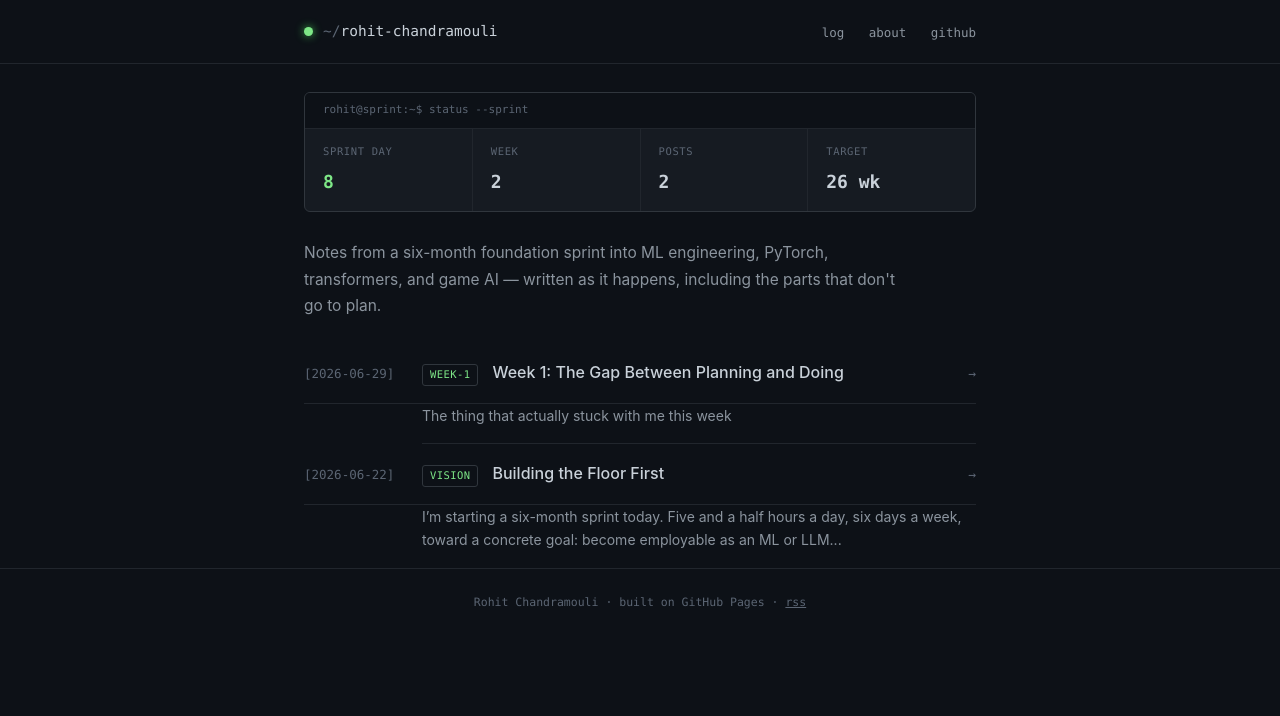
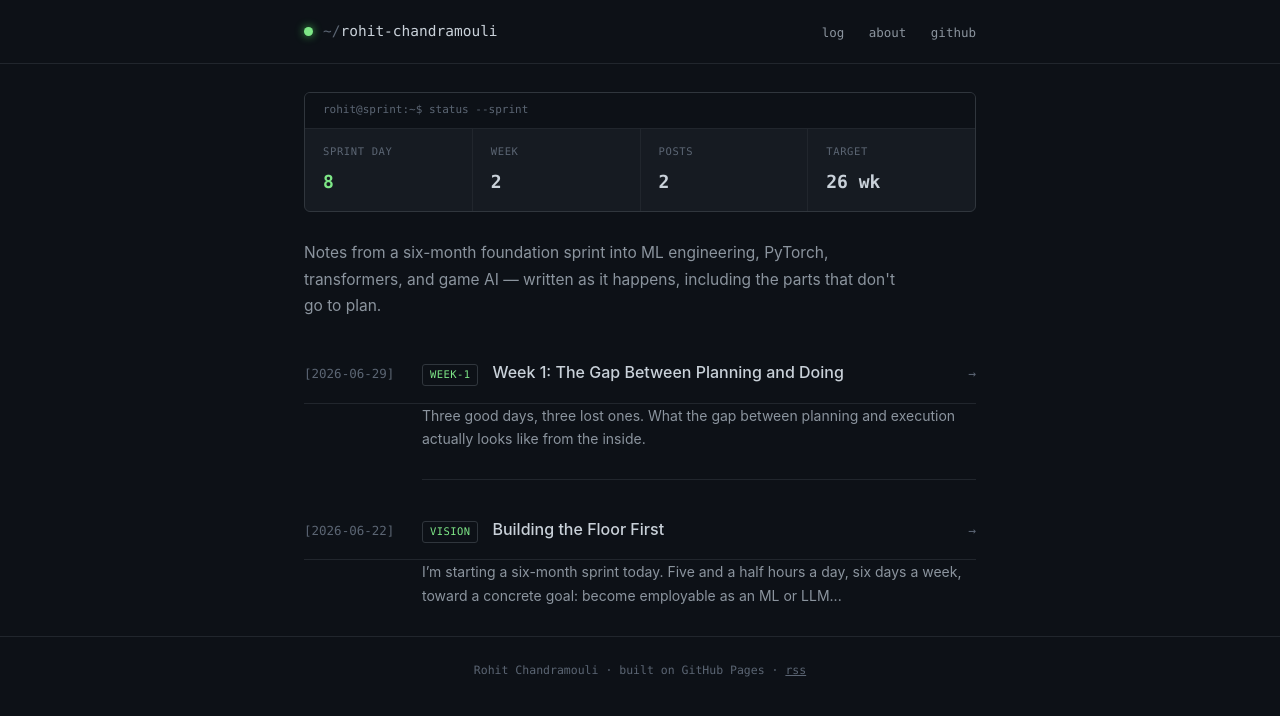
Before and after one commit to Rohitchandramouli/Rohitchandramouli.github.io, a Jekyll site: the page built from index.html, in a window 1280 px wide. Shown: the top 716 px of the page. Built offline with Jekyll 4.4.1, drawn with Linux system fonts in a browser that asks for light colours.

Commit message:
fix post excerpt and homepage spacing

```diff
--- a/_layouts/default.html
+++ b/_layouts/default.html
@@ -260,10 +260,13 @@
     color:var(--text-dim);
     font-size:14px;
     margin:0 0 0 118px;
-    padding-bottom:16px;
+    padding-bottom:28px;
     border-bottom:1px solid var(--line);
   }
   .post-excerpt-line:last-of-type{border-bottom:none;}
+  .log-entry{
+    margin-top:20px;
+  }
 
   @media (max-width:560px){
     .log-entry{flex-wrap:wrap;}
--- a/_posts/2026-06-29-week-1-the-gap-between-planning-and-doing.md
+++ b/_posts/2026-06-29-week-1-the-gap-between-planning-and-doing.md
@@ -3,6 +3,7 @@ layout: post
 title: "Week 1: The Gap Between Planning and Doing"
 date: 2026-06-29
 tags: [week-1, linear-algebra, python, oop, 3b1b, gilbert-strang]
+excerpt: "Three good days, three lost ones. What the gap between planning and execution actually looks like from the inside."
 ---
 
 ## The thing that actually stuck with me this week
```
